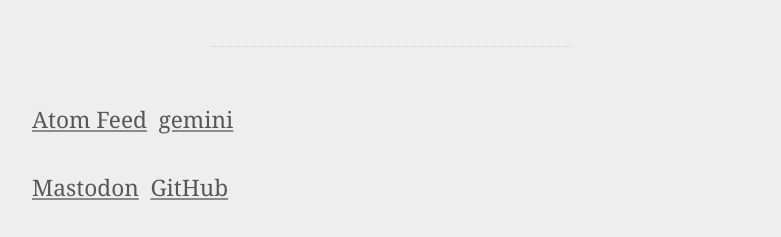
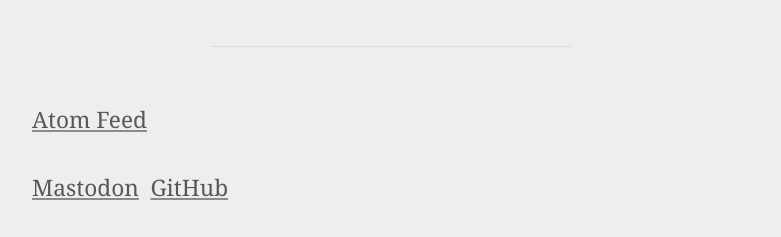
Before and after one commit to Schtee/schtee.github.io, a Jekyll site: the page built from index.md, in a window 1280 px wide and 900 px high, scrolled down 51260 px. Shown: the part 660-897 px from the top of the window, without its empty margins (248-1029 px from the left). Built offline with Jekyll 4.4.1, drawn with Linux system fonts in a browser that asks for light colours.

Commit message:
Removed gemini links

```diff
--- a/_layouts/default.html
+++ b/_layouts/default.html
@@ -24,7 +24,6 @@
 			<div id="nav">
 				<ul>
 					<li><a href="/feed.xml">Atom Feed</a></li>
-					<li><a href="gemini://g.ste.vet" title="Read on gemini">gemini</a></li>
 				</ul>
 			</div>
 			<div id="me">
--- a/_layouts/redirect.html
+++ b/_layouts/redirect.html
@@ -36,7 +36,6 @@
 			<div id="nav">
 				<ul>
 					<li><a href="/feed.xml">Atom Feed</a></li>
-					<li><a href="gemini://g.ste.vet" title="Read on gemini">gemini</a></li>
 				</ul>
 			</div>
 			<div id="me">
```
